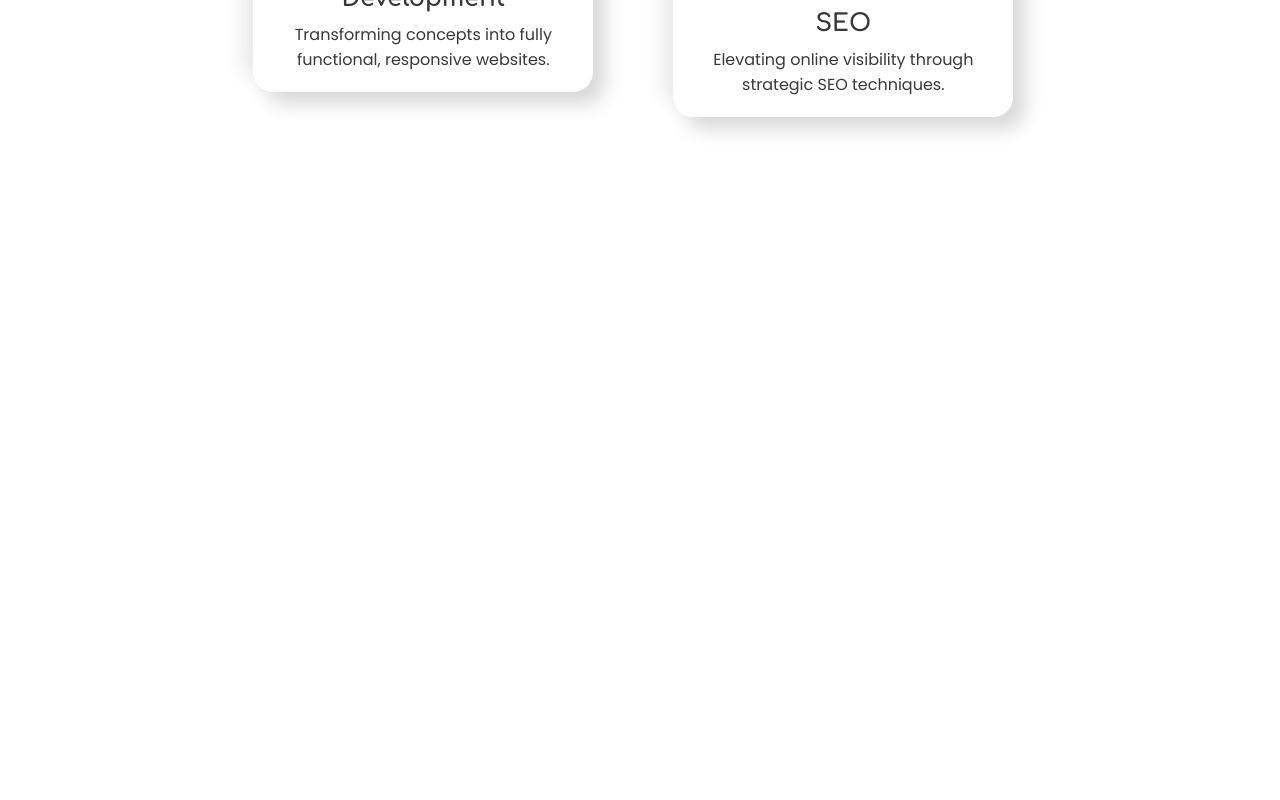
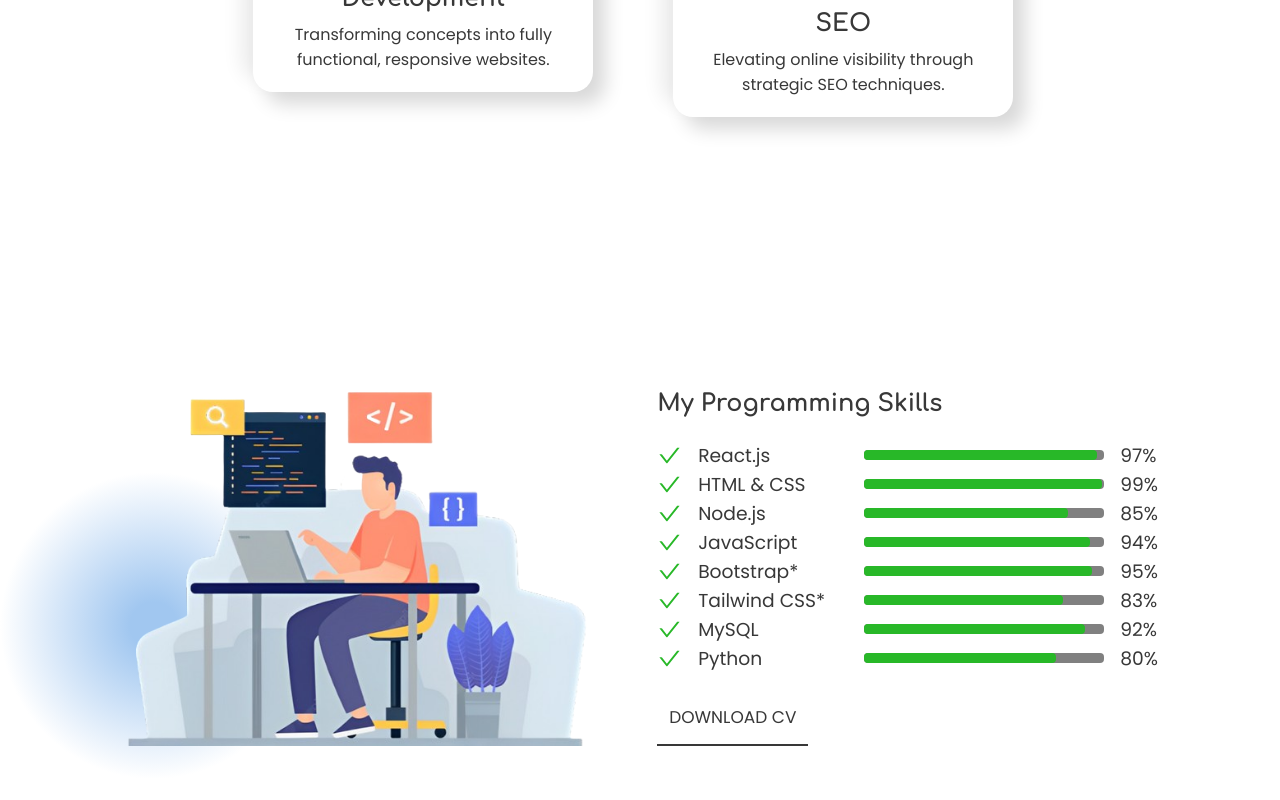
Before and after one commit to KuldeepRajput8930/MyPortfolio, a React (Vite) app: page / in a window 1280 px wide. Shown: the part 1229-2029 px from the top of the page. Before the commit the page ends 1506 px from the top, so only its background shows below. Built offline with nearby package versions, Linux system fonts and the light colour scheme.

Commit message:
Adding skill component

```diff
--- a/src/App.jsx
+++ b/src/App.jsx
@@ -3,6 +3,7 @@ import Navbar from './components/Navbar/Navbar'
 import Home from './components/Home/Home'
 import InfoSection from './components/InfoSection/InfoSection'
 import ServicesSection from './components/ServicesSection/ServicesSection'
+import SkillsSection from './components/SkillsSection/SkillsSection'
 
 function App() {
 
@@ -13,6 +14,7 @@ function App() {
       <Home />
       <InfoSection />
       <ServicesSection />
+      <SkillsSection/>
     </>
   )
 }
--- /dev/null
+++ b/src/components/SkillsSection/SkillsSection.css
@@ -0,0 +1,189 @@
+* {
+    margin: 0;
+    padding: 0;
+    box-sizing: border-box;
+}
+
+.skillFrame {
+    padding: 7em 4%;
+    display: flex;
+    align-items: center;
+    justify-content: center;
+    gap: 4em;
+    background: var(--backgroundGradient3);
+}
+
+.skillFrame img {
+    width: 40%;
+    max-width: 600px;
+}
+
+.skill-container {
+    display: flex;
+    flex-direction: column;
+}
+
+.skill-container h2 {
+    font-family: "Comfortaa", cursive;
+    color: var(--fontPrimaryColor);
+    margin-bottom: 1em;
+}
+
+.skill {
+    display: flex;
+    align-items: center;
+    gap: 1em;
+}
+
+.skill h3 {
+    font-weight: 400;
+    font-family: Poppins, sans-serif;
+    color: var(--fontPrimaryColor);
+}
+
+.skill .skill-name {
+    width: 150px;
+}
+
+.skill .rightSign {
+    width: 25px;
+    color: #28b828;
+}
+
+.range {
+    border-radius: 4px;
+    width: 240px;
+    height: 10px;
+    background-color: gray;
+}
+
+.fill {
+    border-radius: 4px;
+    background-color: #28b828;
+    height: 10px;
+}
+
+.fill1 {
+    width: 97%;
+}
+
+.fill2 {
+    width: 99%;
+}
+
+.fill3 {
+    width: 85%;
+}
+
+.fill4 {
+    width: 94%;
+}
+
+.fill5 {
+    width: 95%;
+}
+
+.fill6 {
+    width: 83%;
+}
+
+.fill7 {
+    width: 92%;
+}
+
+.fill8 {
+    width: 80%;
+}
+
+.cv-btn {
+    display: inline-block;
+    width: fit-content;
+    font-size: 17px;
+    padding: 14px 12px;
+    border-top: medium;
+    border-right: medium;
+    border-left: medium;
+    border-image: none;
+    background: none;
+    border-bottom: 2px solid var(--fontPrimaryColor);
+    margin-top: 17px;
+    cursor: pointer;
+    transition: 0.4s;
+}
+
+.cv-btn:hover {
+    background: var(--secondaryBackgroundColor);
+}
+
+.cv-btn a {
+    text-decoration: none;
+    text-transform: uppercase;
+    font-size: 17px;
+    cursor: pointer;
+    font-family: Poppins, sans-serif;
+    color: var(--fontPrimaryColor);
+}
+
+
+
+/*----------------------media queries--------------------------*/
+
+@media screen and (max-width:1023px) {
+
+    .skillFrame {
+        flex-wrap: wrap;
+    }
+
+    .skillFrame img {
+        width: 50%;
+    }
+
+}
+
+@media screen and (max-width:830px) {}
+
+@media screen and (max-width:588px) {
+
+    .range {
+        width: 150px;
+    }
+
+    .skill .skill-name {
+        width: 120px;
+    }
+
+    .skillFrame img {
+        width: 80%;
+    }
+
+}
+
+@media screen and (max-width:400px) {
+    .skill-container {
+        gap: 1em;
+        align-items: center;
+    }
+
+    .skill {
+        gap: 0;
+    }
+
+    .range {
+        width: 100%;
+    }
+
+    .skillFrame {
+        justify-content: center;
+    }
+
+    .skill {
+        flex-direction: column;
+        justify-content: center;
+        align-items: center;
+        width: 100%;
+    }
+
+    .skill .skill-name {
+        width: fit-content;
+    }
+}
--- /dev/null
+++ b/src/components/SkillsSection/SkillsSection.jsx
@@ -0,0 +1,81 @@
+import './SkillsSection.css'
+import rightSignImg from '/images/rightSign.svg'
+import skillImg from '/images/skill.png'
+
+function SkillsSection() {
+    return (
+        <div className='skillFrame'>
+            <img src={skillImg} alt="" />
+            <div className="skill-container">
+                <h2>My Programming Skills</h2>
+                <div className="skill">
+                    <img className='rightSign' src={rightSignImg} alt="" />
+                    <h3 className = "skill-name">React.js</h3>
+                    <span className="range">
+                        <div className="fill fill1"></div>
+                    </span>
+                    <h3>97%</h3>
+                </div>
+                <div className="skill">
+                    <img className='rightSign' src={rightSignImg} alt="" />
+                    <h3 className = "skill-name">HTML & CSS</h3>
+                    <span className="range">
+                        <div className="fill fill2"></div>
+                    </span>
+                    <h3>99%</h3>
+                </div>
+                <div className="skill">
+                    <img className='rightSign' src={rightSignImg} alt="" />
+                    <h3 className = "skill-name">Node.js</h3>
+                    <span className="range">
+                        <div className="fill fill3"></div>
+                    </span>
+                    <h3>85%</h3>
+                </div>
+                <div className="skill">
+                    <img className='rightSign' src={rightSignImg} alt="" />
+                    <h3 className = "skill-name">JavaScript</h3>
+                    <span className="range">
+                        <div className="fill fill4"></div>
+                    </span>
+                    <h3>94%</h3>
+                </div>
+                <div className="skill">
+                    <img className='rightSign' src={rightSignImg} alt="" />
+                    <h3 className = "skill-name">Bootstrap*</h3>
+                    <span className="range">
+                        <div className="fill fill5"></div>
+                    </span>
+                    <h3>95%</h3>
+                </div>
+                <div className="skill">
+                    <img className='rightSign' src={rightSignImg} alt="" />
+                    <h3 className = "skill-name">Tailwind CSS*</h3>
+                    <span className="range">
+                        <div className="fill fill6"></div>
+                    </span>
+                    <h3>83%</h3>
+                </div>
+                <div className="skill">
+                    <img className='rightSign' src={rightSignImg} alt="" />
+                    <h3 className = "skill-name">MySQL</h3>
+                    <span className="range">
+                        <div className="fill fill7"></div>
+                    </span>
+                    <h3>92%</h3>
+                </div>
+                <div className="skill">
+                    <img className='rightSign' src={rightSignImg} alt="" />
+                    <h3 className = "skill-name">Python</h3>
+                    <span className="range">
+                        <div className="fill fill8"></div>
+                    </span>
+                    <h3>80%</h3>
+                </div>
+                <div className='cv-btn'><a href="">Download CV</a></div>
+            </div>
+        </div>
+    )
+}
+
+export default SkillsSection
```
Also changed, not shown: public/images/rightSign.svg (added), public/images/skill.png (added).
